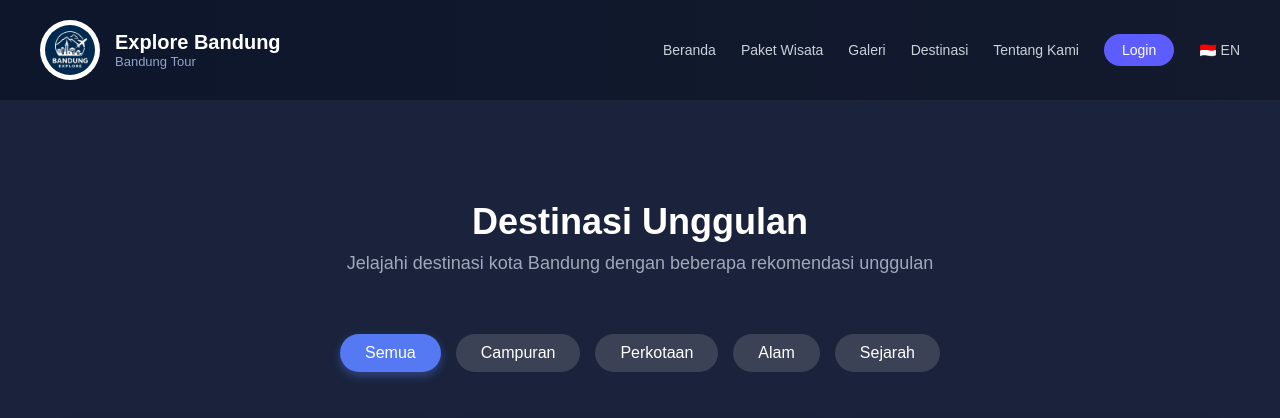
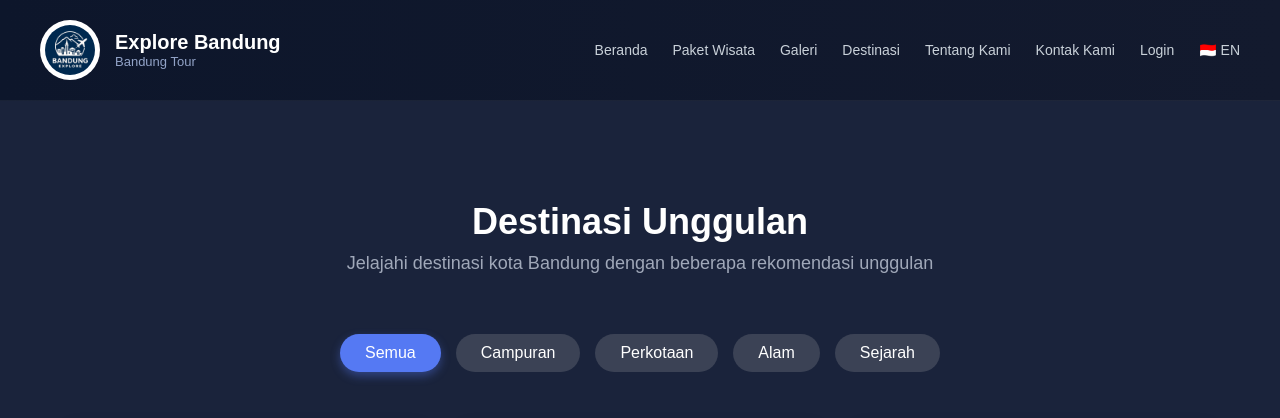
Before and after one commit to nofallcr/TUBESBANDUNG, a PHP site: page /Destinasi.php in a window 1280 px wide. Shown: the top 418 px of the page. Run offline with PHP 8.4, Linux system fonts and the light colour scheme.

Commit message:
Menambahkan file navbar.php

```diff
--- a/navbar.php
+++ b/navbar.php
@@ -147,11 +147,13 @@
     <a href="beranda.php">Beranda</a>
     <a href="paket.php">Paket Wisata</a>
     <a href="galeri.php">Galeri</a>
-        <a href="Destinasi.php" class="active">Destinasi</a>
+    <a href="Destinasi.php" >Destinasi</a>
     <a href="#">Tentang Kami</a>
-        <a href="login_signup.php" class="login-btn">Login</a>
+    <a href="kontak.php">Kontak Kami</a>
+    <a href="login_signup.php">Login</a>
     <a href="#" class="lang-toggle">🇮🇩 EN</a>
 </nav>
+
 
     <div class="hamburger" id="hamburger">
         <div></div>
```
Lines whose indentation alone changed are shown as unchanged.
